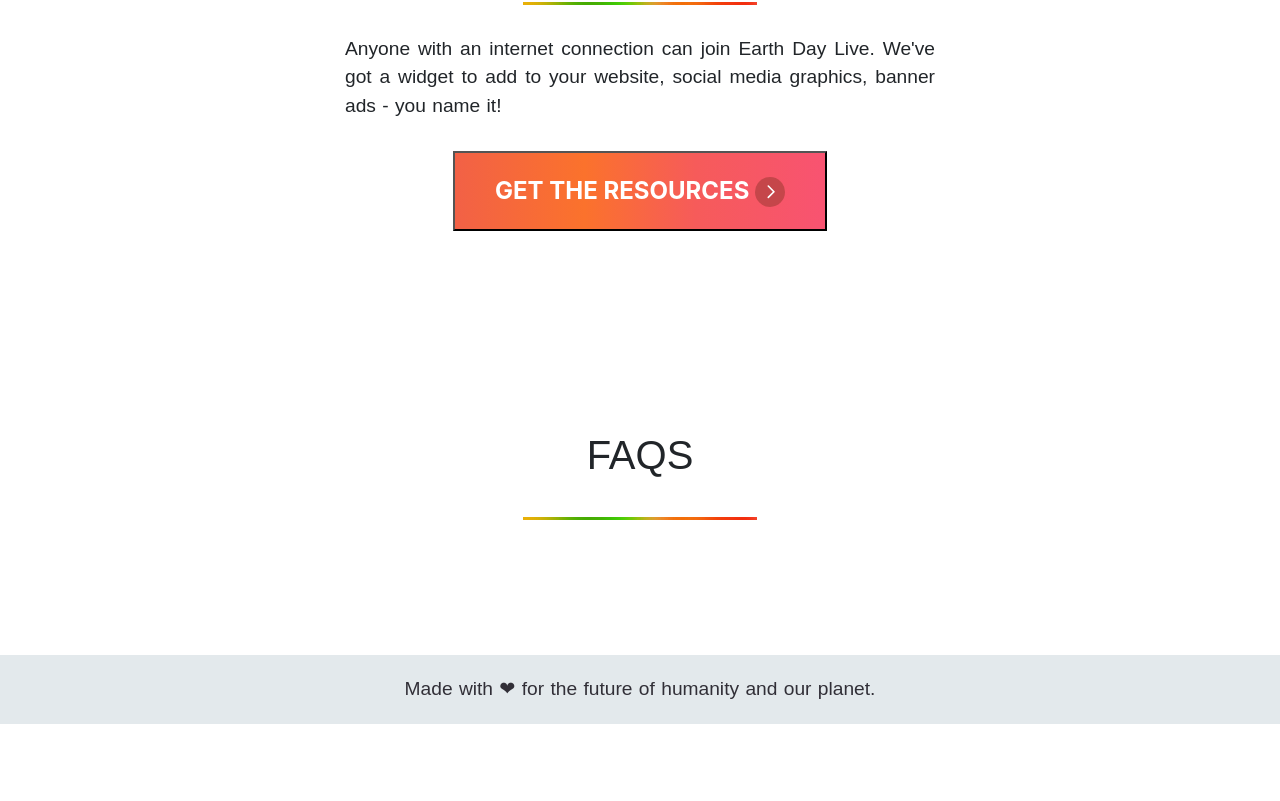
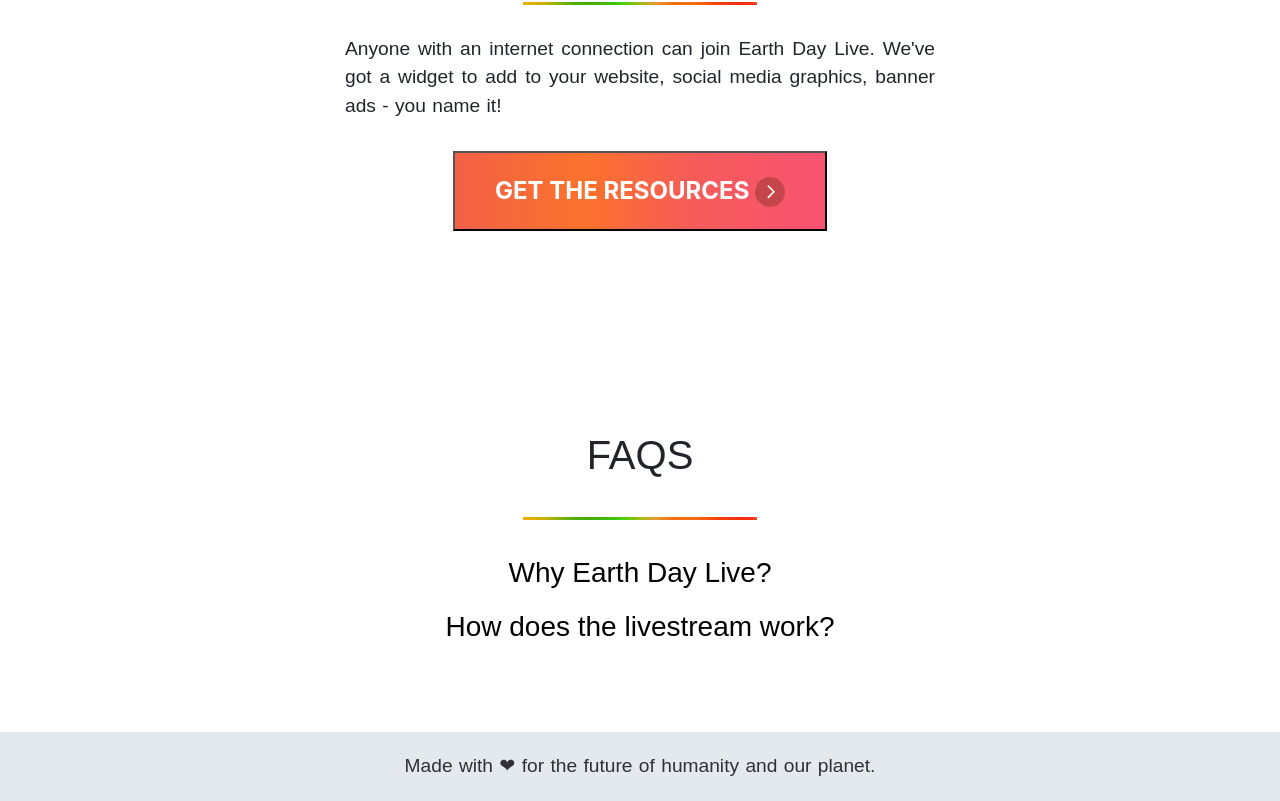
Before and after one commit to fightforthefuture/earth-day-live, a Nuxt app: page / in a window 1280 px wide. Shown: the part 2357-3158 px from the top of the page. Before the commit the page ends 3081 px from the top, so only its background shows below. Built offline with nearby package versions, Linux system fonts and the light colour scheme; a web font is replaced by a local one.

Commit message:
added first 2 intial FAQs

```diff
--- a/components/FAQsSection.vue
+++ b/components/FAQsSection.vue
@@ -5,9 +5,33 @@
         {{ translate.title }}
       </h1>
       <img class="separator" src="~assets/images/separator.jpg" :alt="$t('getInvolved.common.separatorAlt')" />
-      <p class="description">
-        {{ translate.description }}
-      </p>
+      <div>
+        <b-button v-b-toggle.collapse-1>
+          <h3>{{ translate.faq1Question }}</h3>
+        </b-button>
+        <b-collapse id="collapse-1" class="mt-2">
+          <b-card>
+            <p class="card-text">
+              {{ translate.faq1AnswerA }}
+            </p>
+            <p class="card-text">
+              {{ translate.faq1AnswerB }}
+            </p>
+          </b-card>
+        </b-collapse>
+      </div>
+      <div>
+        <b-button v-b-toggle.collapse-2>
+          <h3>{{ translate.faq2Question }}</h3>
+        </b-button>
+        <b-collapse id="collapse-2" class="mt-2">
+          <b-card>
+            <p class="card-text">
+              {{ translate.faq2Answer }}
+            </p>
+          </b-card>
+        </b-collapse>
+      </div>
     </div>
   </section>
 </template>
@@ -32,4 +56,24 @@
     text-align: center;
     text-transform: uppercase;
   }
+
+  .btn-secondary {
+    color: #000;
+    background: none;
+    border: none;
+  }
+
+  .btn-secondary:hover {
+    background-image: url('~assets/images/separator.jpg');
+    background-repeat: no-repeat;
+    background-position: center bottom;
+  }
+  .btn-secondary:focus {
+    border: none;
+    box-shadow: none;
+  }
+
+  .card-text {
+    text-align: justify;
+  }
 </style>
--- a/components/TheThreeDaysSection.vue
+++ b/components/TheThreeDaysSection.vue
@@ -68,7 +68,7 @@
 
 <style>
   #the-three-days {
-    background-color: #fff;
+    background-color: #e3e9ec;
     padding: 75px 20px;
     text-align: center;
   }
--- a/i18n/en.json
+++ b/i18n/en.json
@@ -33,7 +33,12 @@
       "buttonText": "Get the resources"
     },
     "faqs": {
-      "title": "FAQs"
+      "title": "FAQs",
+      "faq1Question": "Why Earth Day Live?",
+      "faq1AnswerA": "This is a monumental time in history. We are being forced to slow down, to pause, to re-evaluate our life paths, our purpose, and our connections to each other and the broader world around us. This moment presents a special opportunity to not only unite our movement around a shared common vision for a better future for humankind, but to welcome in organizers, friends, family and community members who have not been interested in being an active part of the climate movement. The world moves so fast. We may never get another change like this to bring so many people together to demand a future that works for all of us.",
+      "faq1AnswerB": "These are scary times. Many have lost jobs, loved ones, and are uncertain what the future looks like. Environmental, worker, and health protections are being rolled back, worsening the crisis. Now more than ever is the moment to come together and demand a just response to the pandemic and the climate crisis. In times of great turmoil, movements have been able to fundamentally transform society in ways that were never thought possible. The New Deal was born out of sustained protest and pressure during the Great Depression. Everyday people relentlessly advocated for the policies that brought the U.S. out of crisis, winning the support of FDR. This is our moment to bring forth the vision of the future we want to see. Livestreams are an opportunity to build community, educate, and propose solutions. We can bring hope, joy, and honesty in a time when so many are overwhelmed and isolated.",
+      "faq2Question": "How does the livestream work?",
+      "faq2Answer": "The livestream will be available to viewers through all social media platforms. A participant can visit Facebook, Instagram, Twitter, etc, and plug into the live stream directly from the social media platform of their choosing. This will likely be the primary way most viewers will watch the livestream. Viewers will be able to share the livestream directly to their followers and friends through their social media channels. Additionally, viewers will be able to watch the livestream from earthdaylive2020.org. Ideally, this is the primary location we hope to drive participants to, so shared promotion to the Earth Day Live website is appreciated! We’re leveraging external third-party applications to stream the content dynamically and support the bandwidth to have hundreds of thousands of viewers watching the content for the 3 consecutive days."
     }
   },
   "getInvolved": {
```
